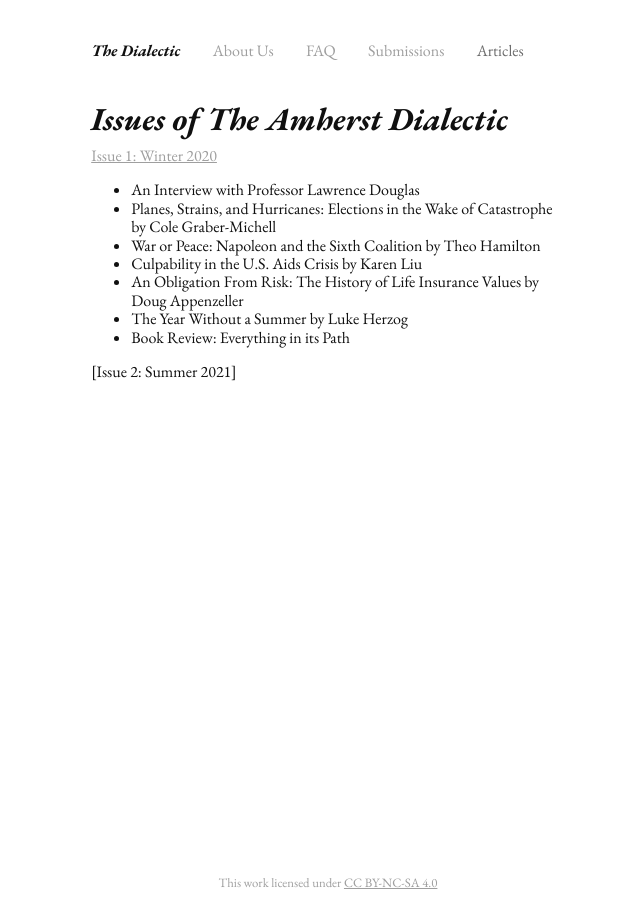
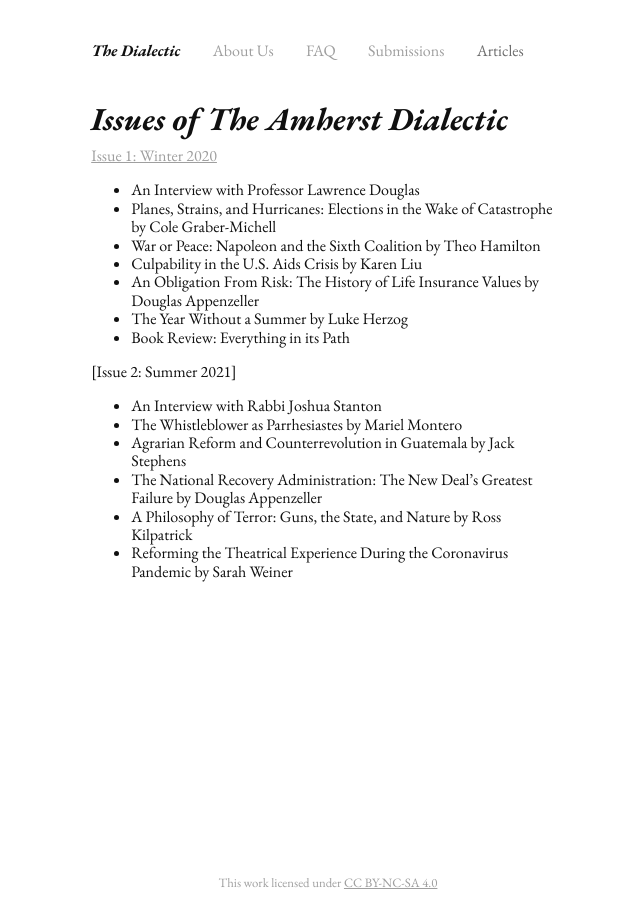
Before and after one commit to the-dialectic/amherstdialectic.com, a Jekyll site: the page built from pages/articles.md, in a window 1280 px wide. Shown: the whole page, without its empty margins (312-952 px from the left). Built offline with Jekyll 4.4.1, drawn with Linux system fonts in a browser that asks for light colours.

Commit message:
spring2021

```diff
--- a/pages/articles.md
+++ b/pages/articles.md
@@ -12,7 +12,7 @@ permalink: /articles
 * Planes, Strains, and Hurricanes: Elections in the Wake of Catastrophe by Cole Graber-Michell
 * War or Peace: Napoleon and the Sixth Coalition by Theo Hamilton
 * Culpability in the U.S. Aids Crisis by Karen Liu
-* An Obligation From Risk: The History of Life Insurance Values by Doug Appenzeller
+* An Obligation From Risk: The History of Life Insurance Values by Douglas Appenzeller
 * The Year Without a Summer by Luke Herzog
 * Book Review: Everything in its Path
 {% for post in site.posts %}
@@ -20,3 +20,9 @@ permalink: /articles
   {{ Content forthcoming! }}
 {% endfor %}
 [Issue 2: Summer 2021]
+* An Interview with Rabbi Joshua Stanton
+* The Whistleblower as Parrhesiastes by Mariel Montero
+* Agrarian Reform and Counterrevolution in Guatemala by Jack Stephens
+* The National Recovery Administration: The New Deal's Greatest Failure by Douglas Appenzeller
+*  A Philosophy of Terror: Guns, the State, and Nature by Ross Kilpatrick
+*  Reforming the Theatrical Experience During the Coronavirus Pandemic by Sarah Weiner
```
